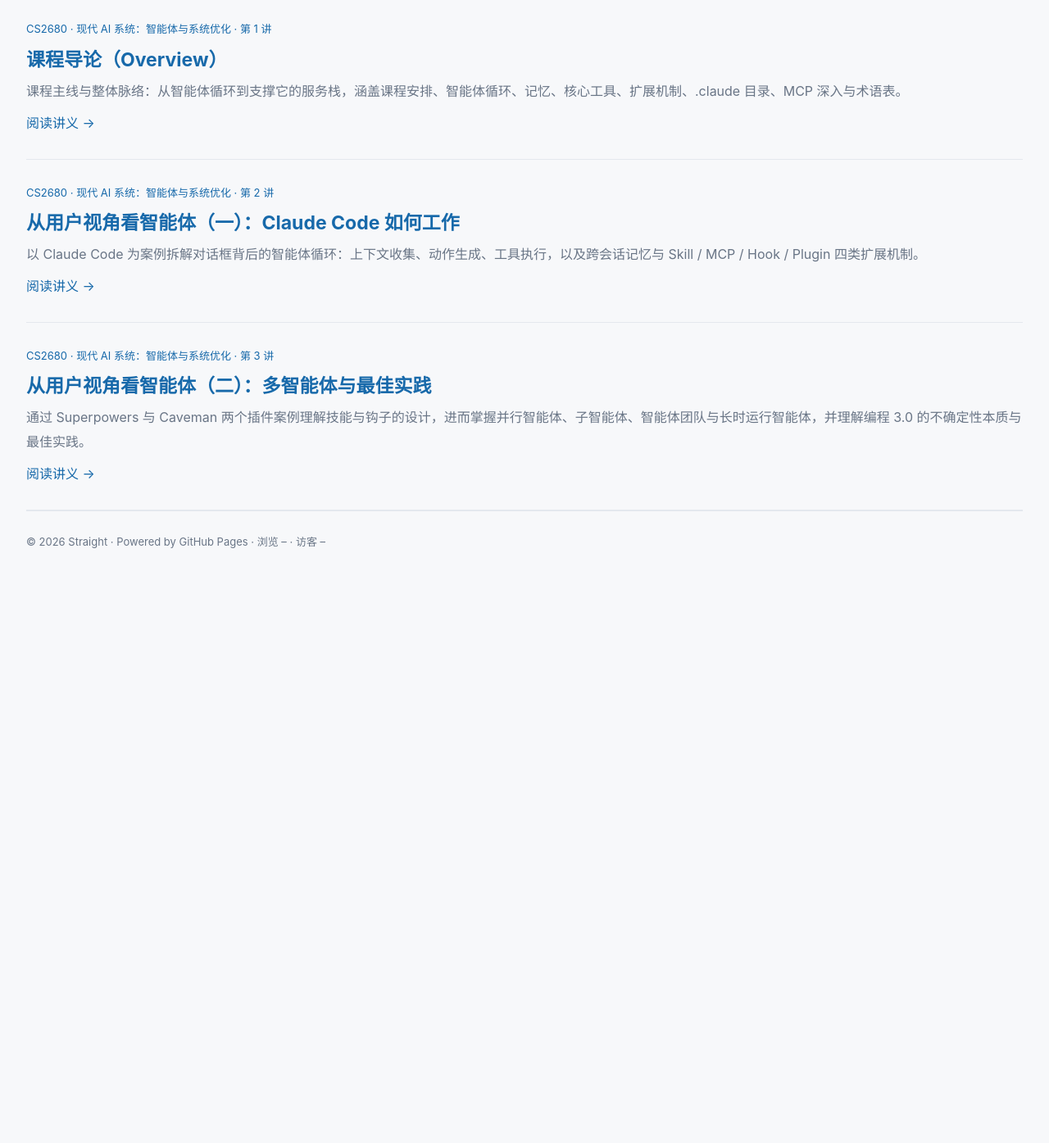
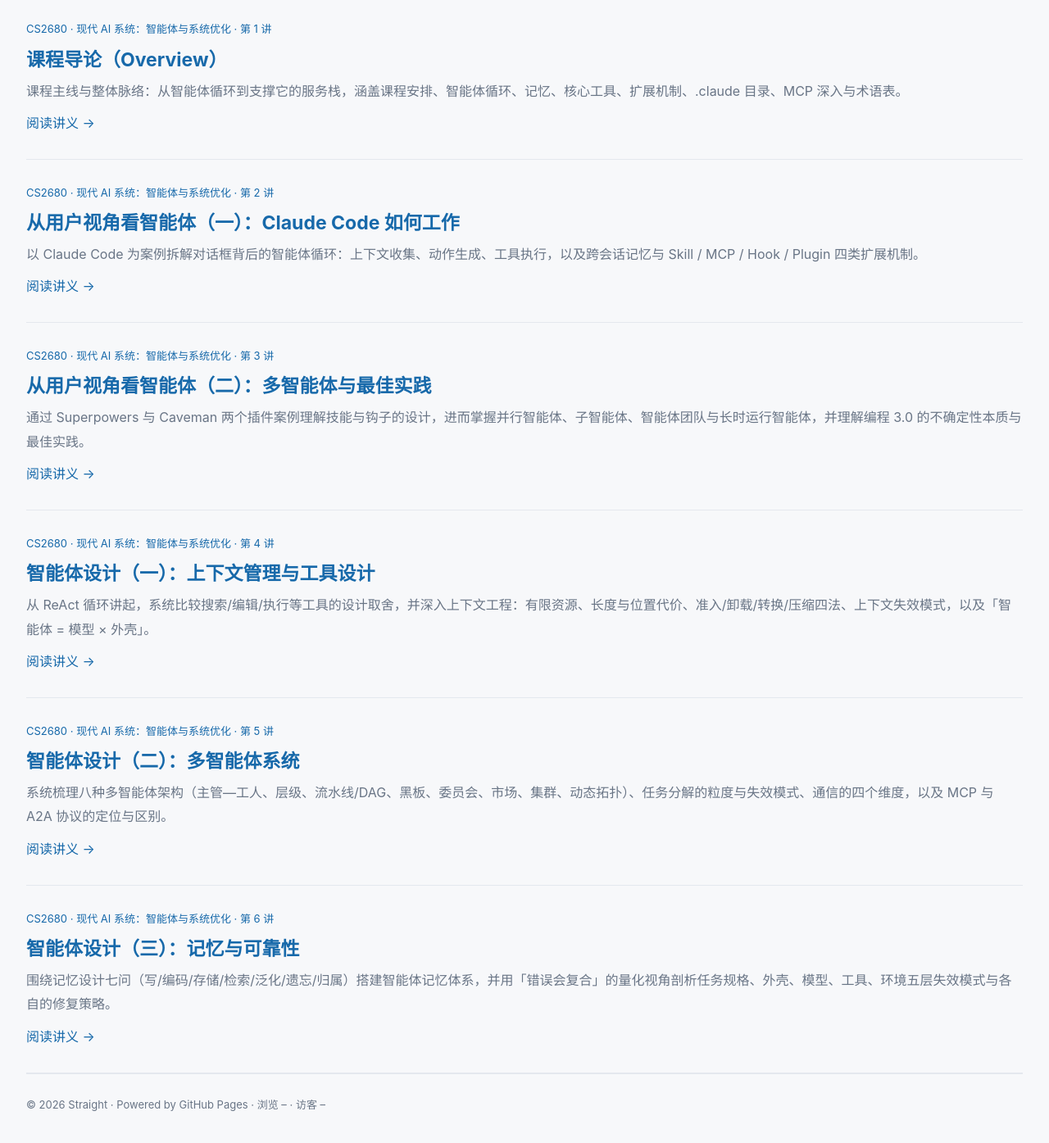
Before and after one commit to shuqingjinse/shuqingjinse.github.io, a Jekyll site: the page built from course-notes.html, in a window 1280 px wide and 1400 px high, scrolled down 352 px. Shown: the top 1395 px of the window at 82% size. Built offline with Jekyll 4.4.1, drawn with Linux system fonts in a browser that asks for light colours; comment, search, counter and statistics services are not loaded; before the commit the page ends 1065 px from its top, so only the background shows below that.

Commit message:
course notes: add lecture 4-6 cards to index

```diff
--- a/course-notes.html
+++ b/course-notes.html
@@ -29,6 +29,24 @@ permalink: /course-notes/
     <p>通过 Superpowers 与 Caveman 两个插件案例理解技能与钩子的设计，进而掌握并行智能体、子智能体、智能体团队与长时运行智能体，并理解编程 3.0 的不确定性本质与最佳实践。</p>
     <a class="read-more" href="{{ '/course-notes/cs2680-lecture-03/' | relative_url }}">阅读讲义 →</a>
   </article>
+  <article class="post-card course-card">
+    <p class="post-meta">CS2680 · 现代 AI 系统：智能体与系统优化 · 第 4 讲</p>
+    <h2><a href="{{ '/course-notes/cs2680-lecture-04/' | relative_url }}">智能体设计（一）：上下文管理与工具设计</a></h2>
+    <p>从 ReAct 循环讲起，系统比较搜索/编辑/执行等工具的设计取舍，并深入上下文工程：有限资源、长度与位置代价、准入/卸载/转换/压缩四法、上下文失效模式，以及「智能体 = 模型 × 外壳」。</p>
+    <a class="read-more" href="{{ '/course-notes/cs2680-lecture-04/' | relative_url }}">阅读讲义 →</a>
+  </article>
+  <article class="post-card course-card">
+    <p class="post-meta">CS2680 · 现代 AI 系统：智能体与系统优化 · 第 5 讲</p>
+    <h2><a href="{{ '/course-notes/cs2680-lecture-05/' | relative_url }}">智能体设计（二）：多智能体系统</a></h2>
+    <p>系统梳理八种多智能体架构（主管—工人、层级、流水线/DAG、黑板、委员会、市场、集群、动态拓扑）、任务分解的粒度与失效模式、通信的四个维度，以及 MCP 与 A2A 协议的定位与区别。</p>
+    <a class="read-more" href="{{ '/course-notes/cs2680-lecture-05/' | relative_url }}">阅读讲义 →</a>
+  </article>
+  <article class="post-card course-card">
+    <p class="post-meta">CS2680 · 现代 AI 系统：智能体与系统优化 · 第 6 讲</p>
+    <h2><a href="{{ '/course-notes/cs2680-lecture-06/' | relative_url }}">智能体设计（三）：记忆与可靠性</a></h2>
+    <p>围绕记忆设计七问（写/编码/存储/检索/泛化/遗忘/归属）搭建智能体记忆体系，并用「错误会复合」的量化视角剖析任务规格、外壳、模型、工具、环境五层失效模式与各自的修复策略。</p>
+    <a class="read-more" href="{{ '/course-notes/cs2680-lecture-06/' | relative_url }}">阅读讲义 →</a>
+  </article>
 </section>
 
 <style>
```
